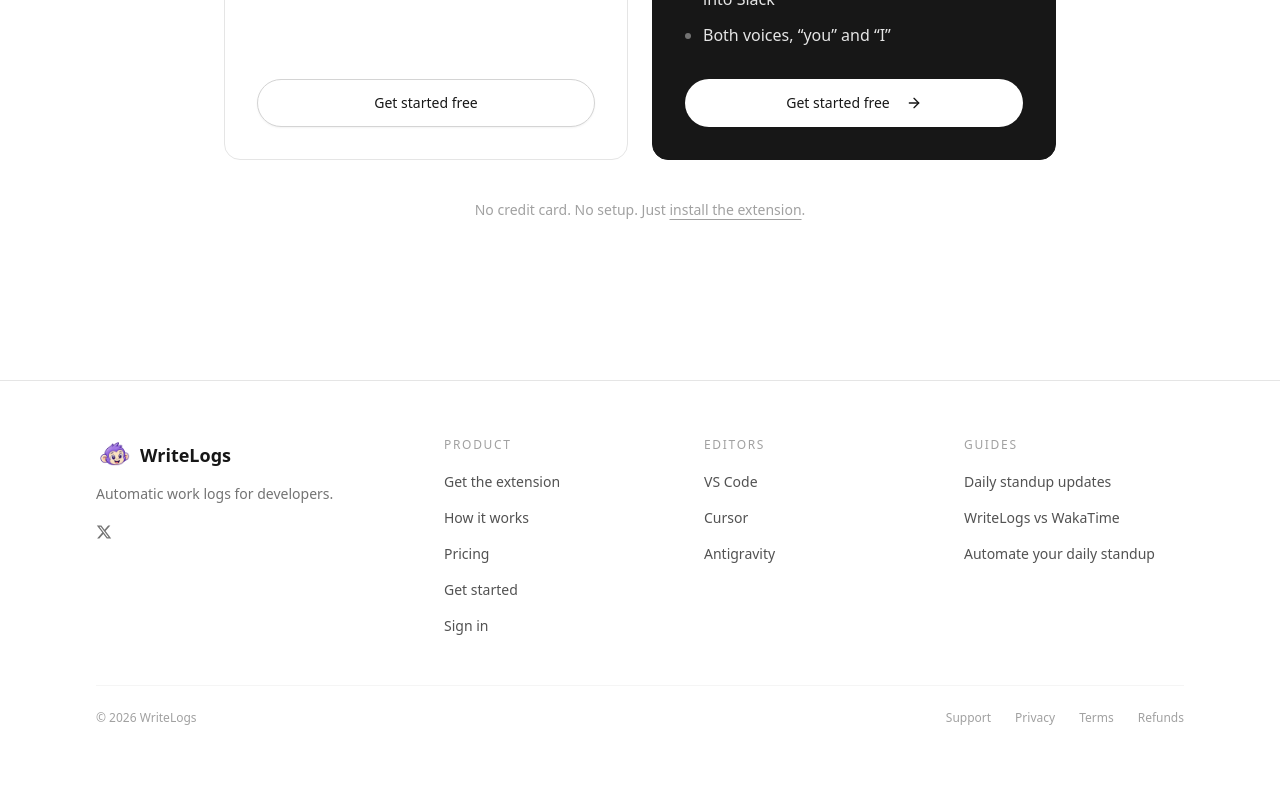
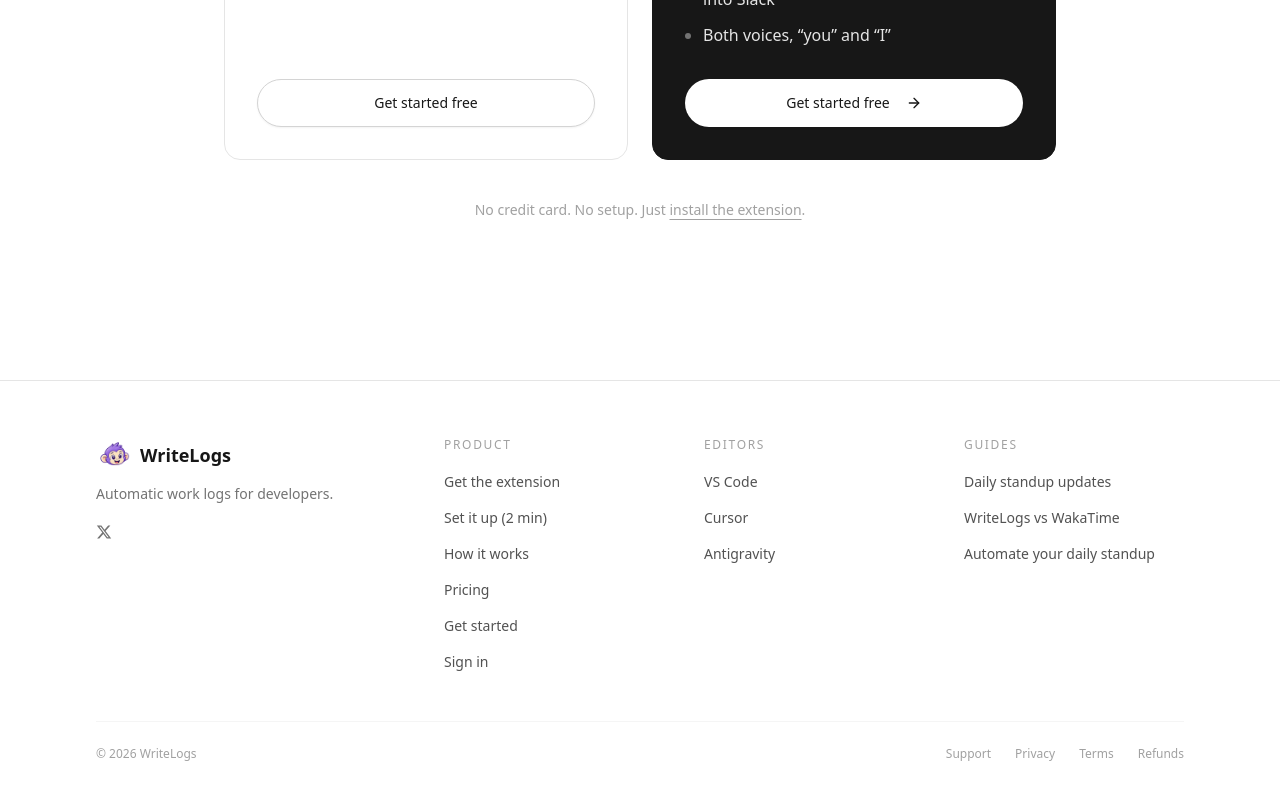
Before and after one commit to Ibrvheem/codepulse-web, a Next.js app: page / in a window 1280 px wide. Shown: the part 8746-9546 px from the top of the page. Built offline with nearby package versions, Linux system fonts and the light colour scheme; no server answers.

Commit message:
feat(footer): add "Set it up (2 min)" link to product links

```diff
--- a/app/(landing)/_components/footer.tsx
+++ b/app/(landing)/_components/footer.tsx
@@ -22,6 +22,7 @@ function XLogo({ className }: { className?: string }) {
 
 const PRODUCT_LINKS = [
   { href: "/#get-extension", label: "Get the extension" },
+  { href: "/setup", label: "Set it up (2 min)" },
   { href: "/#how-it-works", label: "How it works" },
   { href: "/#pricing", label: "Pricing" },
   { href: "/signup", label: "Get started" },
```
